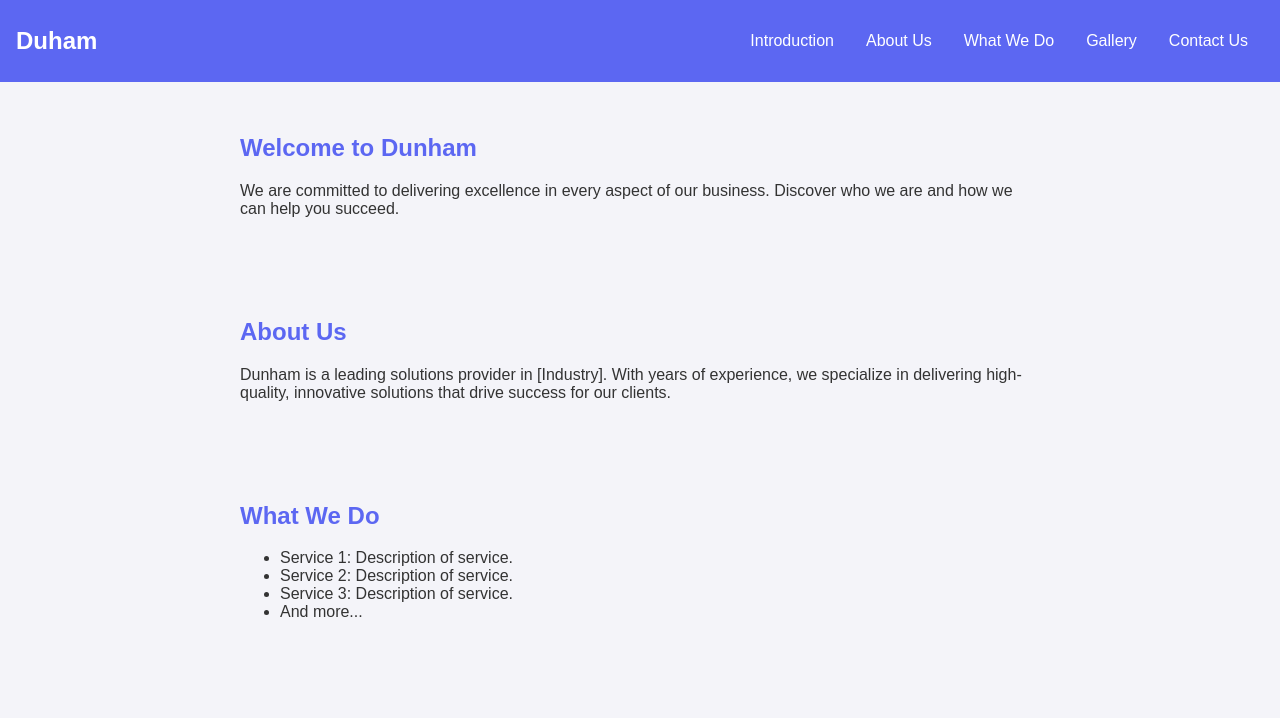
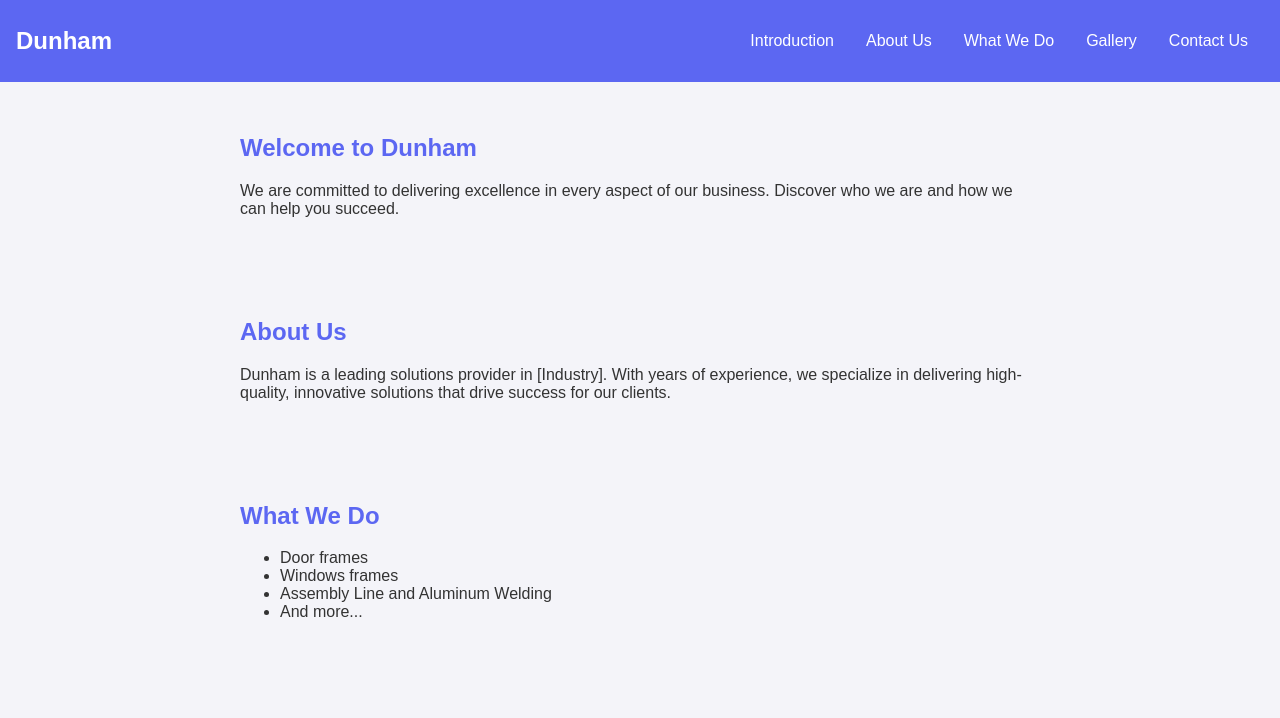
Before and after one commit to Morenikeji26/Dunham, a plain HTML site: page index.html in a window 1280 px wide. Shown: the top 718 px of the page. Drawn offline with Linux system fonts and the light colour scheme.

Commit message:
still working

```diff
--- a/index.html
+++ b/index.html
@@ -11,7 +11,7 @@
 <body>
     <!-- Navigation -->
     <nav>
-        <h1>Duham</h1>
+        <h1>Dunham</h1>
         <ul>
             <li><a href="#introduction">Introduction</a></li>
             <li><a href="#about">About Us</a></li>
@@ -39,9 +39,9 @@
     <section id="services">
         <h2>What We Do</h2>
         <ul>
-            <li>Service 1: Description of service.</li>
-            <li>Service 2: Description of service.</li>
-            <li>Service 3: Description of service.</li>
+            <li>Door frames</li>
+            <li>Windows frames</li>
+            <li>Assembly Line and Aluminum Welding</li>
             <li>And more...</li>
         </ul>
     </section>
```
Also changed, not shown: max.css (added), min.css (added).
